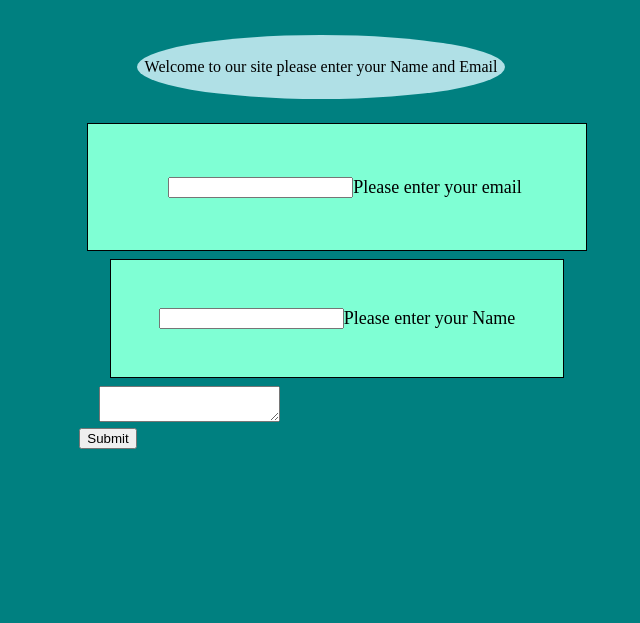
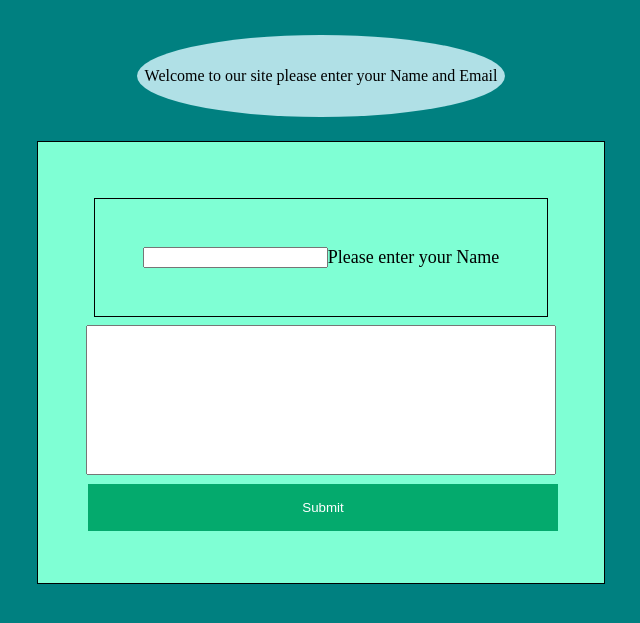
Before and after one commit to Michaelswigart/Build-a-Survey-Form, a plain HTML site: page main/index.html in a window 1280 px wide. Shown: the part 69-692 px from the top of the page, without its empty margins (319-959 px from the left). Drawn offline with Linux system fonts and the light colour scheme.

Commit message:
update 1.9

```diff
--- a/main/index.html
+++ b/main/index.html
@@ -9,26 +9,36 @@
 </head>
     <body>
         <header class="title">
-        <title>Form</title>
+
         <h1>Form Survey</h1>
-        <div class="details"
+            <div class="details">
                 <p>Welcome to our site please enter your Name and Email</p>
+            </div>
         </header>
 
         <div class="container">
             <form class="form-box">
-        <div class="box-email">
-     <lable class="label-email"><input type="text" id="post" name="email" required/>Please enter your email</lable>
+                    <!-- for some reason the email lable is causing an error  -->
+                    <!-- <lable class="label-email"><input type="text" id="post" name="email" required/>Please enter your email</lable> -->
+
+                        <div class="box-name">
+
+                            <label class="label-name"><input type="text" id="name" name="Name"  required/>Please enter your Name</label>
+
                         </div>
-     <div class="box-name">
-    <label class="label-name"><input type="text" id="name" name="Name"  required/>Please enter your Name</label>
+
+                            <div class="box-textarea">
+
+                                <label><textarea id="textarea"></textarea></label>
+
                             </div>
-    <div class="box-textarea">
-      <label class="textarea"><textarea type="text"></textarea></label>
+
+                                <div>
+
+                                      <input id="submit" type="button" value="Submit">
+
                                 </div>
-<div >
-<input type="button" value="Submit">
-</div>
+
             </form>
                         </div>
                     </body>
--- a/main/style.css
+++ b/main/style.css
@@ -76,20 +76,18 @@ a {
 
    .form-box {
     /* border: .1rem solid; */
-    margin: 0rem 4rem 2rem 4rem;
-    padding: 0rem 3rem 2rem 5rem ;
-    justify-content: space-between;
 
-
-   }
-
-   .box-email {
      margin: .5rem;
      padding: 3rem;
      border: .1rem solid;
      background-color: aquamarine;
 
-    }
+   }
+
+   /* .box-email {
+
+
+    } */
 
    .box-name {
      padding: 3rem;
@@ -125,7 +123,7 @@ a {
   box-sizing: border-box;
    }
 
-    .textarea {
+    #textarea {
       width: 100%;
       height: 150px;
       padding: 12px 20px;
@@ -133,7 +131,7 @@ a {
       resize: none;
     }
 
-    input[type=submit] {
+    #submit {
       background-color: #04AA6D;
       border: none;
       color: white;
```
Lines whose indentation alone changed are shown as unchanged.
